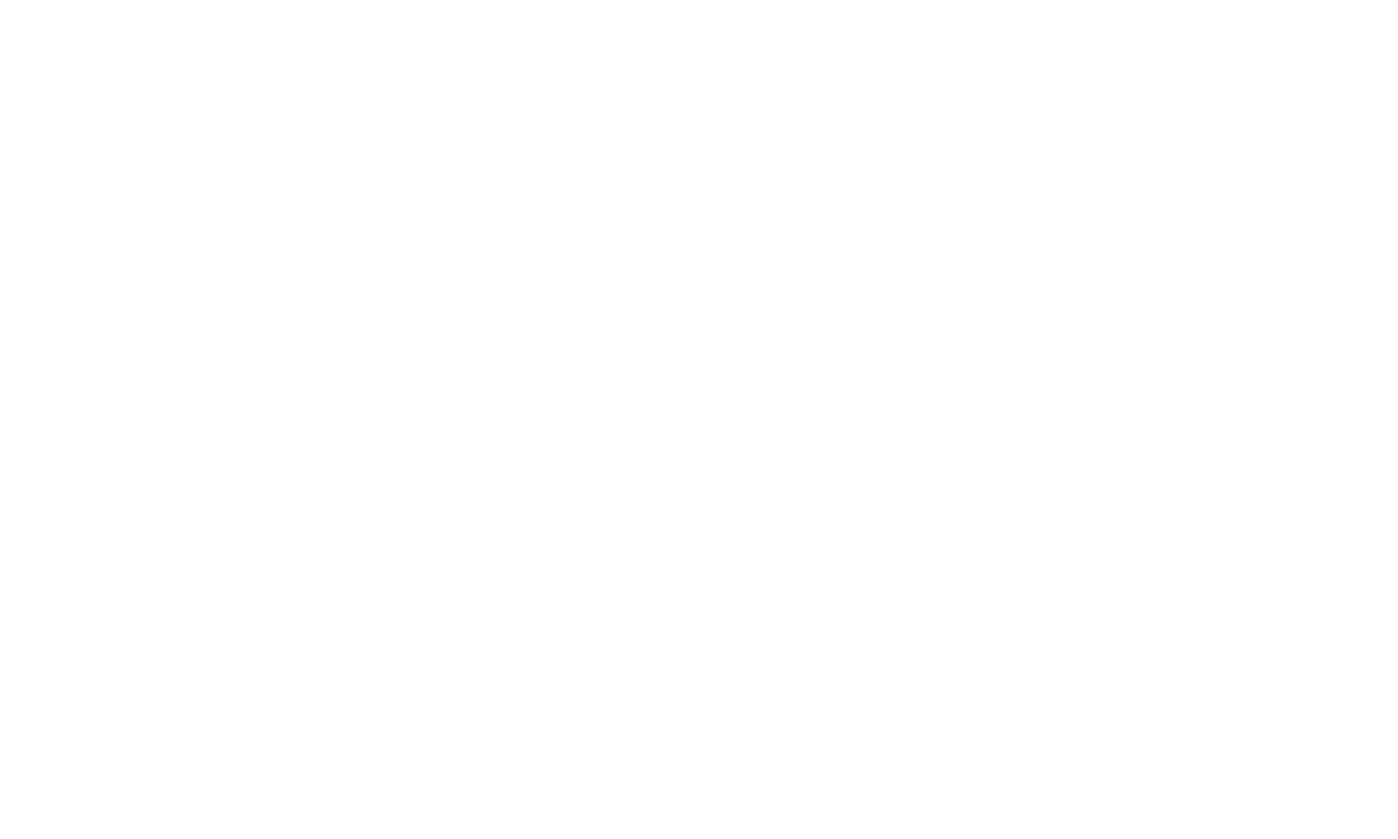
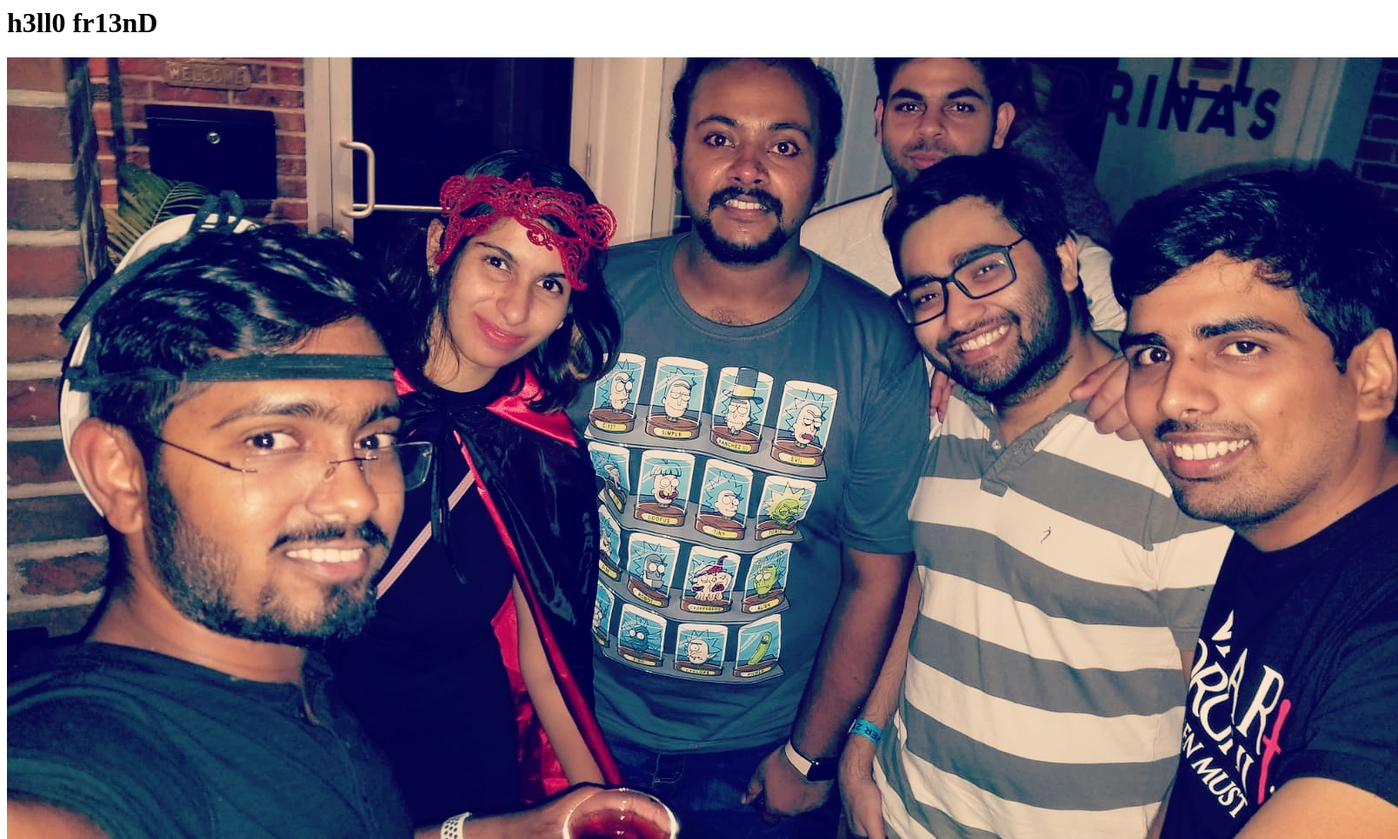
Before and after one commit to darthali2006/darthali2006.github.io, a plain HTML site: page index.html in a window 1280 px wide. Shown: the whole page at 87% size, 1608 px wide, since content can reach past the window. Before the commit the page ends 800 px from the top, so only its background shows below. Drawn offline with Linux system fonts and the light colour scheme.

```diff
--- a/index.html
+++ b/index.html
@@ -1,11 +1,10 @@
-<!DOCTYPE html>
 <html>
 <head>
   <meta charset="UTF-8">
-  <title>Página de prueba<title>
+  <title>Ali's Manifesto</title>
 </head>
 <body>
-  <h1>Hola amiguitos!</h1>
-  <footer>gpuma 2017</footer>
+  <h1>h3ll0 fr13nD</h1>
+  <img src="hello.jpg" />
 </body>
 </html>
```
Also changed, not shown: hello.JPG (added), 1 other file.
